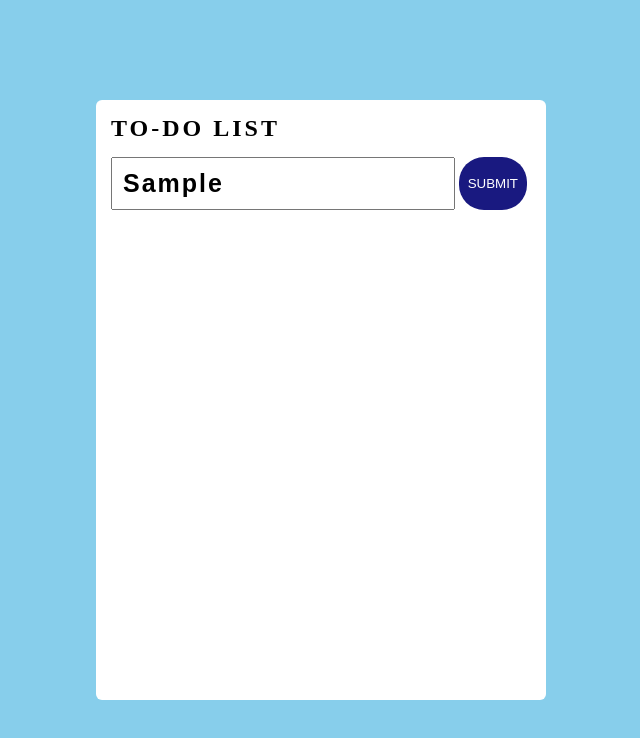
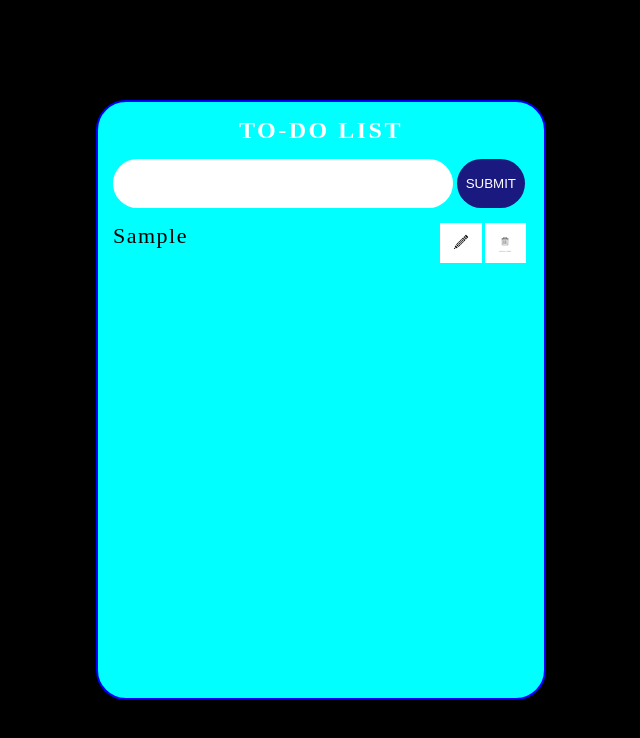
Before and after one commit to kenji-fwenshimwa-ruth/To-do-list, a plain HTML site: page index.html in a window 1280 px wide. Both pictures are taken after typing "Sample" into the empty fields and a click on the button "SUBMIT". Shown: the whole page, without its empty margins (319-959 px from the left). Drawn offline with Linux system fonts and the light colour scheme.

Commit message:
added js interraction

```diff
--- a/index.css
+++ b/index.css
@@ -8,7 +8,7 @@
  }
 
  .container{
-    background-color:skyblue ;
+    background-color:#000 ;
     height: 100vh;
     display: flex;
     justify-content: center;
@@ -16,23 +16,27 @@
  }
 
  .main-container{
-    background-color: #fff;
-    border-radius: 6px;
+    background-color:aqua;
+    border-radius: 30px;
     height: 600px;
     width: 450px;
     padding: 15px;
+    border: 2.5px solid blue;
  }
 
  h2{
     text-transform: uppercase;
-    letter-spacing: 3px;
+    letter-spacing: 2.5px;
     margin-bottom: 15px;
+    text-align: center;
+    color: #fff;
  }
 
  .input-container{
     display: flex;
     flex-direction: row;
     margin-bottom: 15px;
+
  }
 
  #text-input{
@@ -41,6 +45,8 @@
     font-size: 25px;
     letter-spacing: 2px;
     font-weight: bold;
+    border-radius: 30px;
+    border: 0;
  }
 
 
@@ -65,8 +71,8 @@ overflow-y: scroll;
  #to-do-message{
     font-size: 22px;
     letter-spacing: 1.5px;
-user-select: none;
-width: 100%;
+    user-select: none;
+    width: 100%;
  }
 
 #edit,#delete{
--- a/index.html
+++ b/index.html
@@ -18,16 +18,16 @@
     <button id="button-add">SUBMIT</button>
     </div>
 <!-- input-container -->
- <!--   <div class="to-do-container">
-         <div class="item-container">
+    <div class="to-do-container">
+        <!-- <div class="item-container">
             <p id="to-do-message">live session</p>
             <button id="edit"><p id="edit-paragraph">EDIT</p></button>
-            <button id="delete"><p>DELETE</p></button>
+            <button id="delete"><p id="delete-paragraph">DELETE</p></button>
         </div> -->
         <!-- item-container -->
-    <!-- </div> -->
-    <!-- to-do-container -->
-<!-- </div> -->
+     </div>
+     <!-- to-do-container -->
+ </div>
 <!-- main-container -->
     </div>
 
--- a/index.js
+++ b/index.js
@@ -28,29 +28,48 @@ const toDoContainer = document.querySelector(".to-do-container")
         const itemContainer = document.createElement('div');
         itemContainer.classList.add('item-container');
 
-        toDoContainer.appendChild(itemContainer);
+         toDoContainer.appendChild(itemContainer);
 
 
         const toDoMessage = document.createElement('p');
         toDoMessage.id ='to-do-message';
         toDoMessage.innerText = inputField.value;
-        toDoContainer.appendChild(toDoMessage);
+        itemContainer.appendChild(toDoMessage);
 
         // creating the buttons
         const editButton = document.createElement('button');
         editButton.id = 'edit';
-        const editP = document.createElement('p');
-        editP.id = 'edit-paragraph';
-        editButton.appendChild(editP);
-        toDoContainer.appendChild(editButton);
+
+         editButton.style = "width:50px; height:40px; background-color:white;"
+
+        const editimage = document.createElement('img');
+        editimage.src = 'download.png';
+         editimage.style = "width:20px; height:20px; "
+        editButton.appendChild(editimage);
+        itemContainer.appendChild(editButton);
+
+         editButton.addEventListener('click', ()=>{
+            inputField.value = toDoMessage.innerText;
+            const main = editButton.parentElement;
+            main.parentElement.removeChild(main);
+         });
 
 
         const deleteButton = document.createElement('button');
         deleteButton.id = 'delete';
-        const deleteP =document.createElement('p')
-        deleteP.id = 'delete-paragraph';
-        deleteButton.appendChild(deleteP);
-        toDoContainer.appendChild(deleteButton);
+        deleteButton.style = "width:50px; height:40px; background-color:white; margin:0 3px;"
+
+
+        const deleteimage =document.createElement('img')
+        deleteimage.src = 'images.png';
+        deleteimage.style = "width:20px; height:20px; "
+        deleteButton.appendChild(deleteimage);
+        itemContainer.appendChild(deleteButton);
+
+        deleteButton.addEventListener('click',()=>{
+            const main = deleteButton.parentElement;
+            main.parentElement.removeChild(main);
+        });
 
 
 
```
Also changed, not shown: download.png (added), images.png (added).
